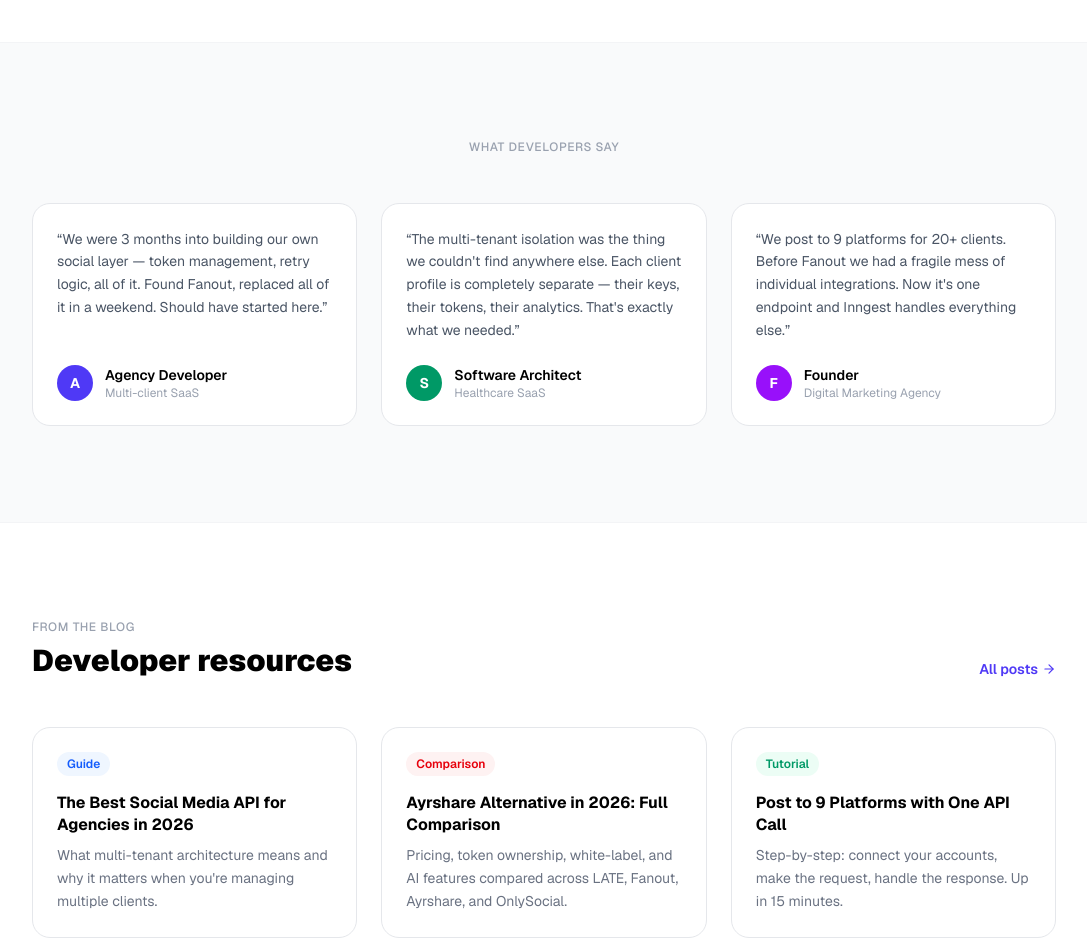
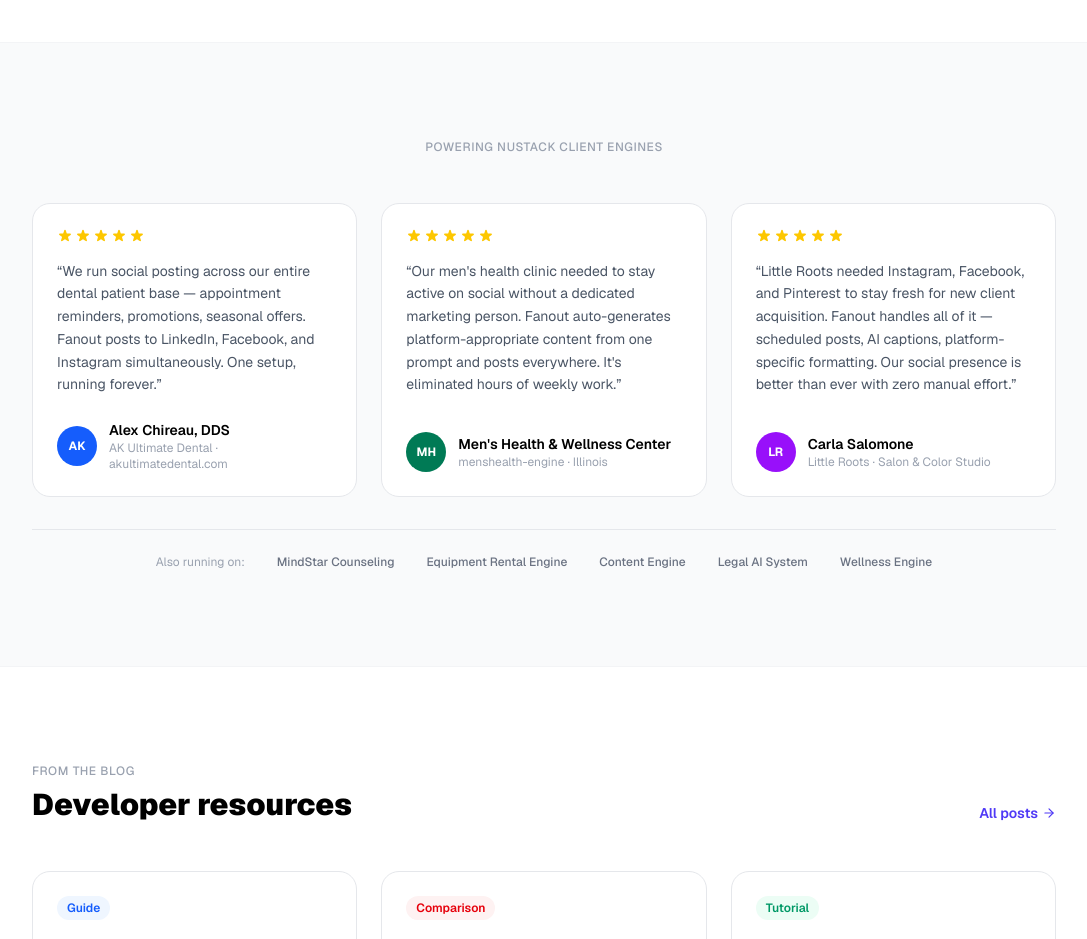
Before and after one commit to Bradpalubicki/fanout, a Next.js app: page / in a window 1280 px wide. Shown: the part 4840-5779 px from the top of the page, without its empty margins (96-1183 px from the left). Built offline with nearby package versions, Linux system fonts and the light colour scheme; no server answers.

Commit message:
feat: real testimonials — AK Dental, Men's Health, Little Roots with 5-star ratings

```diff
--- a/src/app/HomeClient.tsx
+++ b/src/app/HomeClient.tsx
@@ -609,35 +609,42 @@
       {/* Social Proof — Testimonials */}
       <section className="py-24 px-4 sm:px-6 lg:px-8 bg-gray-50 border-b border-gray-100">
         <div className="max-w-5xl mx-auto">
-          <p className="text-center text-xs text-gray-400 font-medium uppercase tracking-wider mb-12">What developers say</p>
-          <div className="grid md:grid-cols-3 gap-6">
+          <p className="text-center text-xs text-gray-400 font-medium uppercase tracking-wider mb-12">Powering NuStack client engines</p>
+          <div className="grid md:grid-cols-3 gap-6 mb-8">
             {[
               {
-                quote: "We were 3 months into building our own social layer — token management, retry logic, all of it. Found Fanout, replaced all of it in a weekend. Should have started here.",
-                name: "Agency Developer",
-                role: "Multi-client SaaS",
-                initial: "A",
-                color: "bg-indigo-600",
+                quote: "We run social posting across our entire dental patient base — appointment reminders, promotions, seasonal offers. Fanout posts to LinkedIn, Facebook, and Instagram simultaneously. One setup, running forever.",
+                name: "Alex Chireau, DDS",
+                role: "AK Ultimate Dental · akultimatedental.com",
+                initial: "AK",
+                color: "bg-blue-600",
               },
               {
-                quote: "The multi-tenant isolation was the thing we couldn't find anywhere else. Each client profile is completely separate — their keys, their tokens, their analytics. That's exactly what we needed.",
-                name: "Software Architect",
-                role: "Healthcare SaaS",
-                initial: "S",
-                color: "bg-emerald-600",
+                quote: "Our men's health clinic needed to stay active on social without a dedicated marketing person. Fanout auto-generates platform-appropriate content from one prompt and posts everywhere. It's eliminated hours of weekly work.",
+                name: "Men's Health & Wellness Center",
+                role: "menshealth-engine · Illinois",
+                initial: "MH",
+                color: "bg-emerald-700",
               },
               {
-                quote: "We post to 9 platforms for 20+ clients. Before Fanout we had a fragile mess of individual integrations. Now it's one endpoint and Inngest handles everything else.",
-                name: "Founder",
-                role: "Digital Marketing Agency",
-                initial: "F",
+                quote: "Little Roots needed Instagram, Facebook, and Pinterest to stay fresh for new client acquisition. Fanout handles all of it — scheduled posts, AI captions, platform-specific formatting. Our social presence is better than ever with zero manual effort.",
+                name: "Carla Salomone",
+                role: "Little Roots · Salon & Color Studio",
+                initial: "LR",
                 color: "bg-purple-600",
               },
             ].map((t) => (
               <div key={t.name} className="bg-white rounded-2xl border border-gray-200 p-6 flex flex-col">
+                <div className="flex gap-0.5 mb-4">
+                  {[...Array(5)].map((_, i) => (
+                    <svg key={i} className="w-4 h-4 text-yellow-400 fill-current" viewBox="0 0 20 20">
+                      <path d="M9.049 2.927c.3-.921 1.603-.921 1.902 0l1.07 3.292a1 1 0 00.95.69h3.462c.969 0 1.371 1.24.588 1.81l-2.8 2.034a1 1 0 00-.364 1.118l1.07 3.292c.3.921-.755 1.688-1.54 1.118l-2.8-2.034a1 1 0 00-1.175 0l-2.8 2.034c-.784.57-1.838-.197-1.539-1.118l1.07-3.292a1 1 0 00-.364-1.118L2.98 8.72c-.783-.57-.38-1.81.588-1.81h3.461a1 1 0 00.951-.69l1.07-3.292z" />
+                    </svg>
+                  ))}
+                </div>
                 <p className="text-gray-600 text-sm leading-relaxed flex-1 mb-6">&ldquo;{t.quote}&rdquo;</p>
                 <div className="flex items-center gap-3">
-                  <div className={`w-9 h-9 ${t.color} rounded-full flex items-center justify-center text-white font-bold text-sm shrink-0`}>
+                  <div className={`w-10 h-10 ${t.color} rounded-full flex items-center justify-center text-white font-bold text-xs shrink-0`}>
                     {t.initial}
                   </div>
                   <div>
@@ -646,6 +653,13 @@
                   </div>
                 </div>
               </div>
+            ))}
+          </div>
+          {/* Powered by bar */}
+          <div className="flex flex-wrap items-center justify-center gap-x-8 gap-y-2 pt-6 border-t border-gray-200">
+            <span className="text-xs text-gray-400">Also running on:</span>
+            {["MindStar Counseling", "Equipment Rental Engine", "Content Engine", "Legal AI System", "Wellness Engine"].map((name) => (
+              <span key={name} className="text-xs text-gray-500 font-medium">{name}</span>
             ))}
           </div>
         </div>
```
